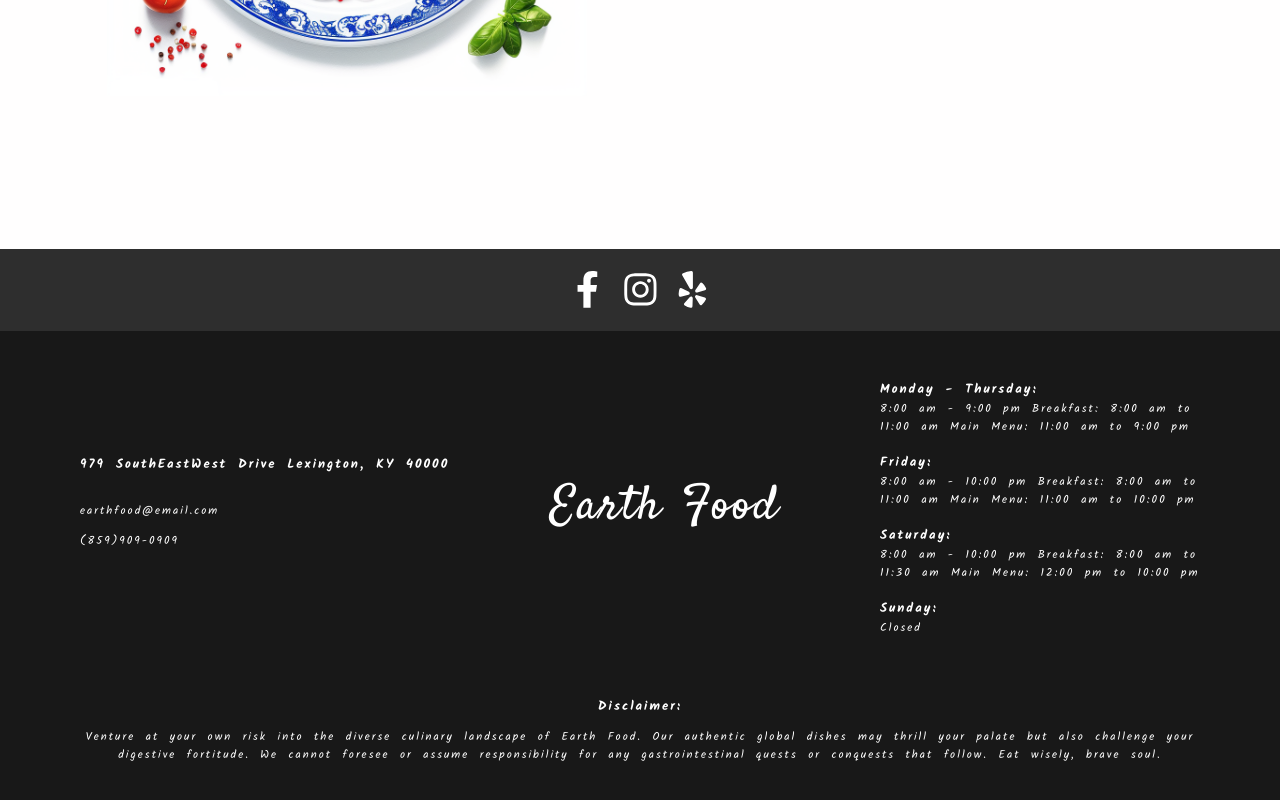
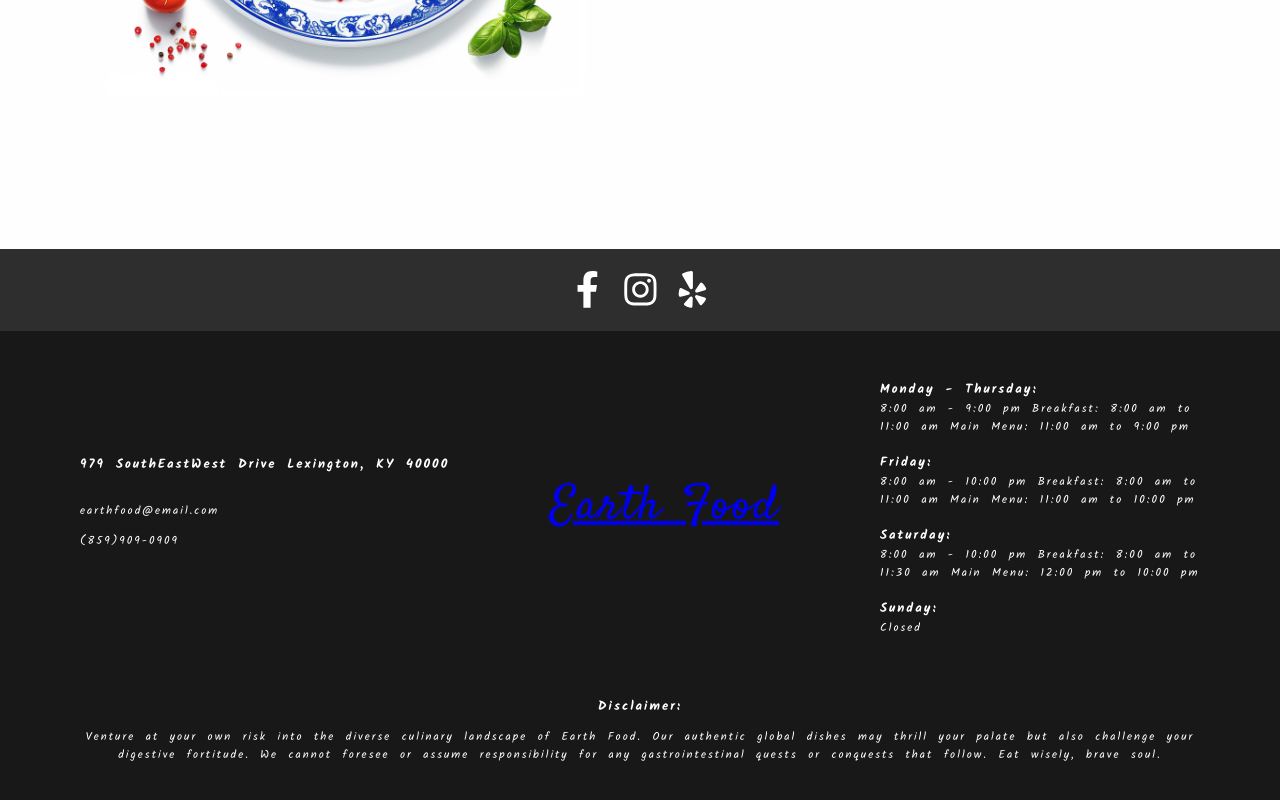
Before and after one commit to nwils000/restaurant-menu-site, a React (Vite) app: page / in a window 1280 px wide. Shown: the part 551-1351 px from the top of the page. Built offline with nearby package versions, Linux system fonts and the light colour scheme; a web font is replaced by a local one.

Commit message:
using a different API endpoint

```diff
--- a/src/components/Footer.jsx
+++ b/src/components/Footer.jsx
@@ -31,9 +31,9 @@ export default function Footer() {
               </div>
             </div>
             <div>
-              <p className="landing-page-h1 footer-logo">
-                <Link to="/">Earth Food</Link>
-              </p>
+              <Link className="landing-page-h1 footer-logo" to="/">
+                Earth Food
+              </Link>
             </div>
             <div className="open-hours">
               <div className="mon-thu">
--- a/src/components/MenuPage.jsx
+++ b/src/components/MenuPage.jsx
@@ -33,7 +33,9 @@ export default function MenuPage() {
   useEffect(() => {
     async function fetchFoodData() {
       try {
-        const res = await axios.get('https://www.jsonkeeper.com/b/MDXW');
+        const res = await axios.get(
+          'https://raw.githubusercontent.com/bootcamp-students/random-restaurant-json/main/foodList.json'
+        );
         setFoodData(res.data);
         setSelectedCountry(sortOutCuisineTypes(res.data));
         setFullMenu(sortOutCuisineTypes(res.data));
```
